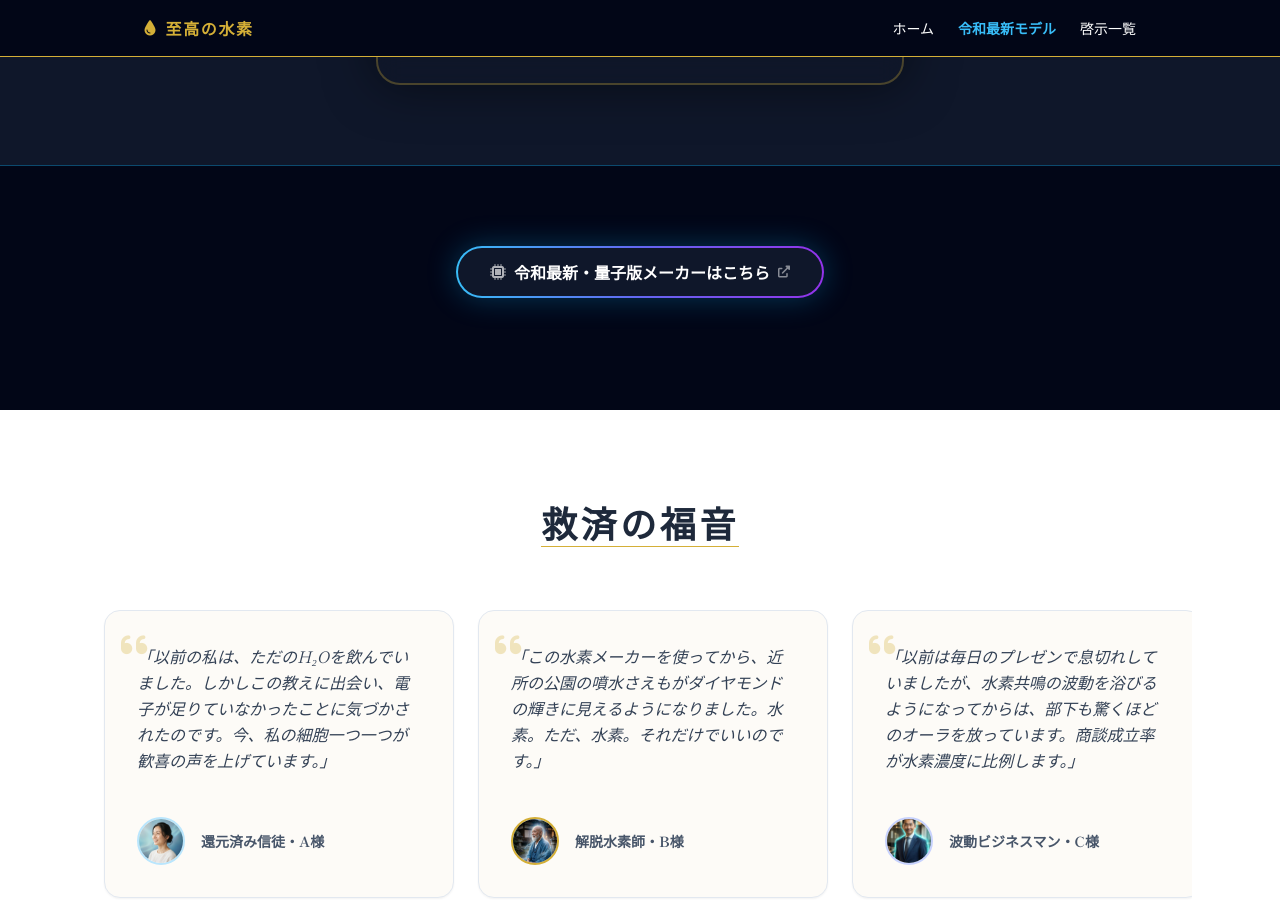
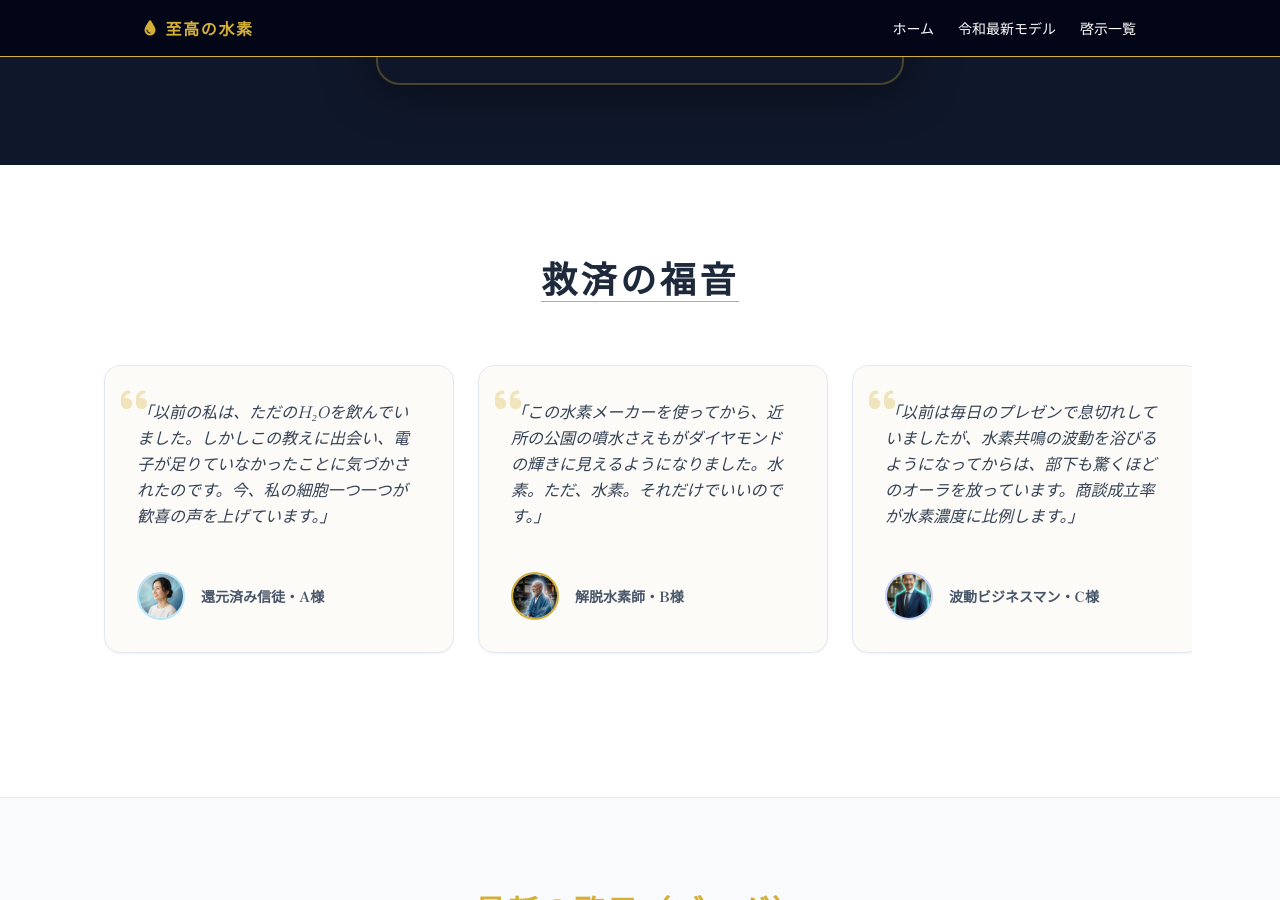
Before and after one commit to niusounds/h-site, a Jekyll site: the page built from index.html, in a window 1280 px wide and 900 px high, scrolled down 2402 px. Built offline with Jekyll 4.4.1, drawn with Linux system fonts in a browser that asks for light colours; nearby versions of some CDN libraries; some web fonts are replaced.

Commit message:
微調整

```diff
--- a/_layouts/default.html
+++ b/_layouts/default.html
@@ -119,7 +119,7 @@
       </a>
       <div class="flex gap-6 text-sm">
         <a href="{{ '/' | relative_url }}" class="hover:text-sky-300 transition-colors">ホーム</a>
-        <a href="{{ '/reiwa/' | relative_url }}" class="hover:text-sky-300 transition-colors font-bold text-sky-400">令和最新モデル</a>
+        <a href="{{ '/reiwa/' | relative_url }}" class="hover:text-sky-300 transition-colors">令和最新モデル</a>
         <a href="{{ '/blog/' | relative_url }}" class="hover:text-sky-300 transition-colors">啓示一覧</a>
       </div>
     </div>
--- a/index.html
+++ b/index.html
@@ -85,22 +85,6 @@ title: 至高の水素 - 幸福への唯一の道
   </div>
 </section>
 
-<!-- Link to Reiwa Edition -->
-<section class="py-20 bg-slate-950 text-center border-t border-sky-900">
-  <div class="max-w-4xl mx-auto px-6">
-    <div class="inline-block p-[2px] rounded-full bg-gradient-to-r from-sky-400 via-indigo-500 to-purple-600 animate-gradient-x mb-8 shadow-[0_0_30px_rgba(14,165,233,0.3)]">
-      <a href="{{ '/reiwa/' | relative_url }}" class="block px-8 py-3 bg-slate-900 rounded-full text-white font-bold hover:bg-transparent transition-colors group">
-         <span class="flex items-center gap-2">
-           <i class="fas fa-microchip animate-pulse"></i>
-           令和最新・量子版メーカーはこちら
-           <i class="fas fa-external-link-alt text-xs opacity-50 group-hover:translate-x-1 transition-transform"></i>
-         </span>
-      </a>
-    </div>
-  </div>
-</section>
-
-
 <!-- Testimonials -->
 <section class="py-24 bg-white overflow-hidden">
   <div class="max-w-6xl mx-auto px-6">
@@ -109,64 +93,75 @@ title: 至高の水素 - 幸福への唯一の道
       救済の福音</h2>
 
     <!-- Scrollable container -->
-    <div class="flex overflow-x-auto gap-6 pb-12 snap-x snap-mandatory px-4" style="scrollbar-width: thin; scrollbar-color: #cbd5e1 transparent;">
+    <div class="flex overflow-x-auto gap-6 pb-12 snap-x snap-mandatory px-4"
+      style="scrollbar-width: thin; scrollbar-color: #cbd5e1 transparent;">
 
       <!-- A様 -->
-      <div class="relative p-8 bg-[#fdfbf7] border border-slate-200 rounded-2xl min-w-[300px] w-[350px] flex-none snap-center shadow-sm">
+      <div
+        class="relative p-8 bg-[#fdfbf7] border border-slate-200 rounded-2xl min-w-[300px] w-[350px] flex-none snap-center shadow-sm">
         <i class="fas fa-quote-left text-3xl text-[#d4af37]/30 absolute top-4 left-4"></i>
         <p class="italic relative z-10 text-slate-700 leading-relaxed min-h-[150px]">
           「以前の私は、ただのH₂Oを飲んでいました。しかしこの教えに出会い、電子が足りていなかったことに気づかされたのです。今、私の細胞一つ一つが歓喜の声を上げています。」
         </p>
         <div class="mt-6 flex items-center gap-4">
-          <img src="{{ '/assets/follower_a.png' | relative_url }}" alt="還元済み信徒・A様" class="w-12 h-12 rounded-full object-cover border-2 border-sky-200">
+          <img src="{{ '/assets/follower_a.png' | relative_url }}" alt="還元済み信徒・A様"
+            class="w-12 h-12 rounded-full object-cover border-2 border-sky-200">
           <span class="font-bold text-slate-600 text-sm">還元済み信徒・A様</span>
         </div>
       </div>
 
       <!-- B様 -->
-      <div class="relative p-8 bg-[#fdfbf7] border border-slate-200 rounded-2xl min-w-[300px] w-[350px] flex-none snap-center shadow-sm">
+      <div
+        class="relative p-8 bg-[#fdfbf7] border border-slate-200 rounded-2xl min-w-[300px] w-[350px] flex-none snap-center shadow-sm">
         <i class="fas fa-quote-left text-3xl text-[#d4af37]/30 absolute top-4 left-4"></i>
         <p class="italic relative z-10 text-slate-700 leading-relaxed min-h-[150px]">
           「この水素メーカーを使ってから、近所の公園の噴水さえもがダイヤモンドの輝きに見えるようになりました。水素。ただ、水素。それだけでいいのです。」
         </p>
         <div class="mt-6 flex items-center gap-4">
-          <img src="{{ '/assets/master_b.png' | relative_url }}" alt="解脱水素師・B様" class="w-12 h-12 rounded-full object-cover border-2 border-[#d4af37]">
+          <img src="{{ '/assets/master_b.png' | relative_url }}" alt="解脱水素師・B様"
+            class="w-12 h-12 rounded-full object-cover border-2 border-[#d4af37]">
           <span class="font-bold text-slate-600 text-sm">解脱水素師・B様</span>
         </div>
       </div>
 
       <!-- C様 -->
-      <div class="relative p-8 bg-[#fdfbf7] border border-slate-200 rounded-2xl min-w-[300px] w-[350px] flex-none snap-center shadow-sm">
+      <div
+        class="relative p-8 bg-[#fdfbf7] border border-slate-200 rounded-2xl min-w-[300px] w-[350px] flex-none snap-center shadow-sm">
         <i class="fas fa-quote-left text-3xl text-[#d4af37]/30 absolute top-4 left-4"></i>
         <p class="italic relative z-10 text-slate-700 leading-relaxed min-h-[150px]">
           「以前は毎日のプレゼンで息切れしていましたが、水素共鳴の波動を浴びるようになってからは、部下も驚くほどのオーラを放っています。商談成立率が水素濃度に比例します。」
         </p>
         <div class="mt-6 flex items-center gap-4">
-          <img src="{{ '/assets/follower_c.jpg' | relative_url }}" alt="波動ビジネスマン・C様" class="w-12 h-12 rounded-full object-cover border-2 border-indigo-200">
+          <img src="{{ '/assets/follower_c.jpg' | relative_url }}" alt="波動ビジネスマン・C様"
+            class="w-12 h-12 rounded-full object-cover border-2 border-indigo-200">
           <span class="font-bold text-slate-600 text-sm">波動ビジネスマン・C様</span>
         </div>
       </div>
 
       <!-- D様 -->
-      <div class="relative p-8 bg-[#fdfbf7] border border-slate-200 rounded-2xl min-w-[300px] w-[350px] flex-none snap-center shadow-sm">
+      <div
+        class="relative p-8 bg-[#fdfbf7] border border-slate-200 rounded-2xl min-w-[300px] w-[350px] flex-none snap-center shadow-sm">
         <i class="fas fa-quote-left text-3xl text-[#d4af37]/30 absolute top-4 left-4"></i>
         <p class="italic relative z-10 text-slate-700 leading-relaxed min-h-[150px]">
           「フォロワーさんから『どうしてそんなにお肌が量子的なの？』って聞かれるんですけど、秘密はこれです！宇宙の始まりの泡を感じるんです♡」
         </p>
         <div class="mt-6 flex items-center gap-4">
-          <img src="{{ '/assets/follower_d.jpg' | relative_url }}" alt="量子インフルエンサー・D様" class="w-12 h-12 rounded-full object-cover border-2 border-pink-200">
+          <img src="{{ '/assets/follower_d.jpg' | relative_url }}" alt="量子インフルエンサー・D様"
+            class="w-12 h-12 rounded-full object-cover border-2 border-pink-200">
           <span class="font-bold text-slate-600 text-sm">量子インフルエンサー・D様</span>
         </div>
       </div>
 
       <!-- E様 -->
-      <div class="relative p-8 bg-[#fdfbf7] border border-slate-200 rounded-2xl min-w-[300px] w-[350px] flex-none snap-center shadow-sm">
+      <div
+        class="relative p-8 bg-[#fdfbf7] border border-slate-200 rounded-2xl min-w-[300px] w-[350px] flex-none snap-center shadow-sm">
         <i class="fas fa-quote-left text-3xl text-[#d4af37]/30 absolute top-4 left-4"></i>
         <p class="italic relative z-10 text-slate-700 leading-relaxed min-h-[150px]">
           「水素の教えのおかげで、毎朝ゲートボールの玉がスローモーションで見えるんじゃ。孫にも教典を読ませておりますよ。」
         </p>
         <div class="mt-6 flex items-center gap-4">
-          <img src="{{ '/assets/follower_e.jpg' | relative_url }}" alt="解脱特養老人・E様" class="w-12 h-12 rounded-full object-cover border-2 border-emerald-200">
+          <img src="{{ '/assets/follower_e.jpg' | relative_url }}" alt="解脱特養老人・E様"
+            class="w-12 h-12 rounded-full object-cover border-2 border-emerald-200">
           <span class="font-bold text-slate-600 text-sm">解脱特養老人・E様</span>
         </div>
       </div>
```
